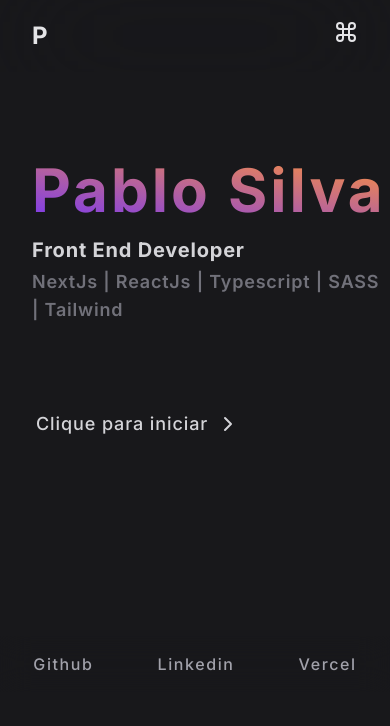
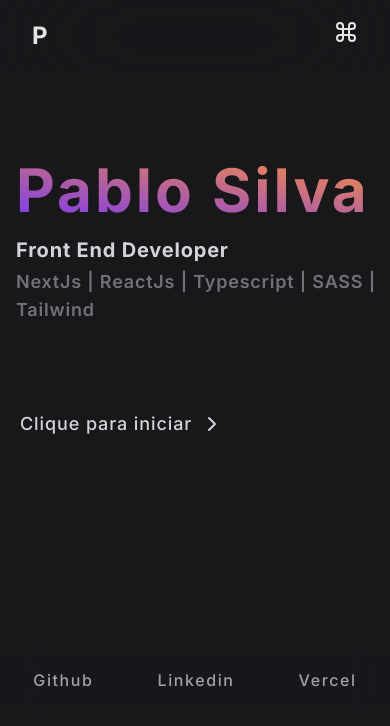
Before and after one commit to PabloJesusdaSilva/portfolio, a Next.js app: page / in a window 390 px wide. Shown: the top 726 px of the page. Built offline with nearby package versions, Linux system fonts and the light colour scheme.

Commit message:
:fix: correting responsive error

```diff
--- a/src/app/partials/BriefDescirption.tsx
+++ b/src/app/partials/BriefDescirption.tsx
@@ -2,8 +2,8 @@ import { ChevronRightIcon } from 'lucide-react';
 
 export default function BriefDescription () {
    return (
-      <main className="flex ml-64 mb-40 w-full h-full text-zinc-300 flex-1 md:mb-56">
-         <div className="mt-40 -ml-56 md:mt-60 md:ml-32">
+      <main className="flex ml-64 mb-44 w-full h-full text-zinc-300 flex-1 md:mb-56">
+         <div className="mt-40 -ml-60 md:mt-60 md:ml-32">
             <h1 className="text-6xl font-bold tracking-wider text-transparent bg-clip-text bg-gradient-to-tr from-violet-600 to-orange-400 hover:bg-gradient-to-tl md:text-8xl">
                Pablo Silva
             </h1>
```
